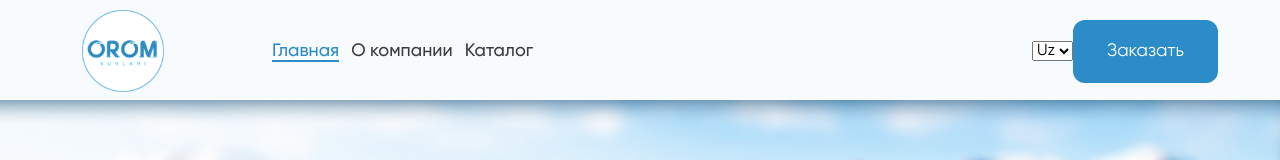
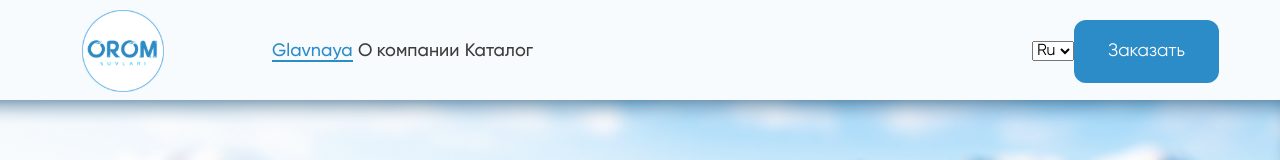
Before and after one commit to 7Davronbek/orom-waters-app, a React (Create React App) app: page /catalog in a window 1280 px wide. Shown: the top 160 px of the page. Built offline with nearby package versions, Linux system fonts and the light colour scheme; no server answers.

Commit message:
barbershop-app

```diff
--- a/src/components/Navbar.jsx
+++ b/src/components/Navbar.jsx
@@ -2,6 +2,8 @@ import { faSearch } from '@fortawesome/free-solid-svg-icons'
 import { FontAwesomeIcon } from '@fortawesome/react-fontawesome'
 import React, { useState } from 'react'
 import { Link, useLocation } from 'react-router-dom'
+import { getLanguage, getText } from '../locales'
+import { LANGUAGE } from '../tools/constants'
 
 const Navbar = () => {
     const [navbar, setNavbar] = useState(false)
@@ -17,6 +19,11 @@ const Navbar = () => {
     }
 
     window.addEventListener('scroll', changeNavbar);
+
+    const changeLanguage = e => {
+        localStorage.setItem(LANGUAGE, e.target.value)
+        document.location.reload(true)
+    }
     return (
         <>
             <div className={`Navbar ${navbar ? 'active' : ''}`}>
@@ -29,7 +36,7 @@ const Navbar = () => {
                         </div>
                         <div className={`col-3 offset-lg-1 mobileWrap ${burger ? '' : 'burgered'}`}>
                             <ul className="nav-menu">
-                                <li><Link className={location.pathname === '/' && 'active'} onClick={() => setBurger(!burger)} to="/">Главная</Link></li>
+                                <li><Link className={location.pathname === '/' && 'active'} onClick={() => setBurger(!burger)} to="/">{getText('main')}</Link></li>
                                 <li><Link className={location.pathname === '/about' && 'active'} onClick={() => setBurger(!burger)} to="/about">О компании</Link></li>
                                 <li><Link className={location.pathname === '/catalog' && 'active'} onClick={() => setBurger(!burger)} to="/catalog">Каталог</Link></li>
                             </ul>
@@ -44,10 +51,10 @@ const Navbar = () => {
                                     <label htmlFor="search"><FontAwesomeIcon icon={faSearch} /></label>
                                 </div> */}
 
-                                <select name="" id="">
-                                    <option value="">Uz</option>
-                                    <option value="">Ru</option>
-                                    <option value="">En</option>
+                                <select onChange={changeLanguage} name="" id="">
+                                    <option selected={getLanguage() === 'ru'} value="ru">Ru</option>
+                                    <option selected={getLanguage() === 'uz'} value="uz">Uz</option>
+                                    <option selected={getLanguage() === 'en'} value="en">EN</option>
                                 </select>
 
                                 <div className="order mybtn">
--- a/src/locales/EN.js
+++ b/src/locales/EN.js
@@ -0,0 +1,3 @@
+export const en = {
+    'main': 'Main'
+}
--- a/src/locales/RU.js
+++ b/src/locales/RU.js
@@ -0,0 +1,3 @@
+export const ru = {
+    'main': 'Glavnaya'
+}
--- a/src/locales/UZ.js
+++ b/src/locales/UZ.js
@@ -0,0 +1,3 @@
+export const uz = {
+    'main': 'Asosiy'
+}
--- a/src/locales/index.js
+++ b/src/locales/index.js
@@ -0,0 +1,16 @@
+import { LANGUAGE } from "../tools/constants";
+import { ru } from "./RU";
+import { uz } from "./UZ";
+import { en } from "./EN";
+
+export const getLanguage = () => {
+    return localStorage.getItem(LANGUAGE)
+}
+
+export const getText = word => {
+    return getLanguage() === "en"
+        ? en[word]
+        : getLanguage() === "uz"
+            ? uz[word]
+            : ru[word]
+}
```
